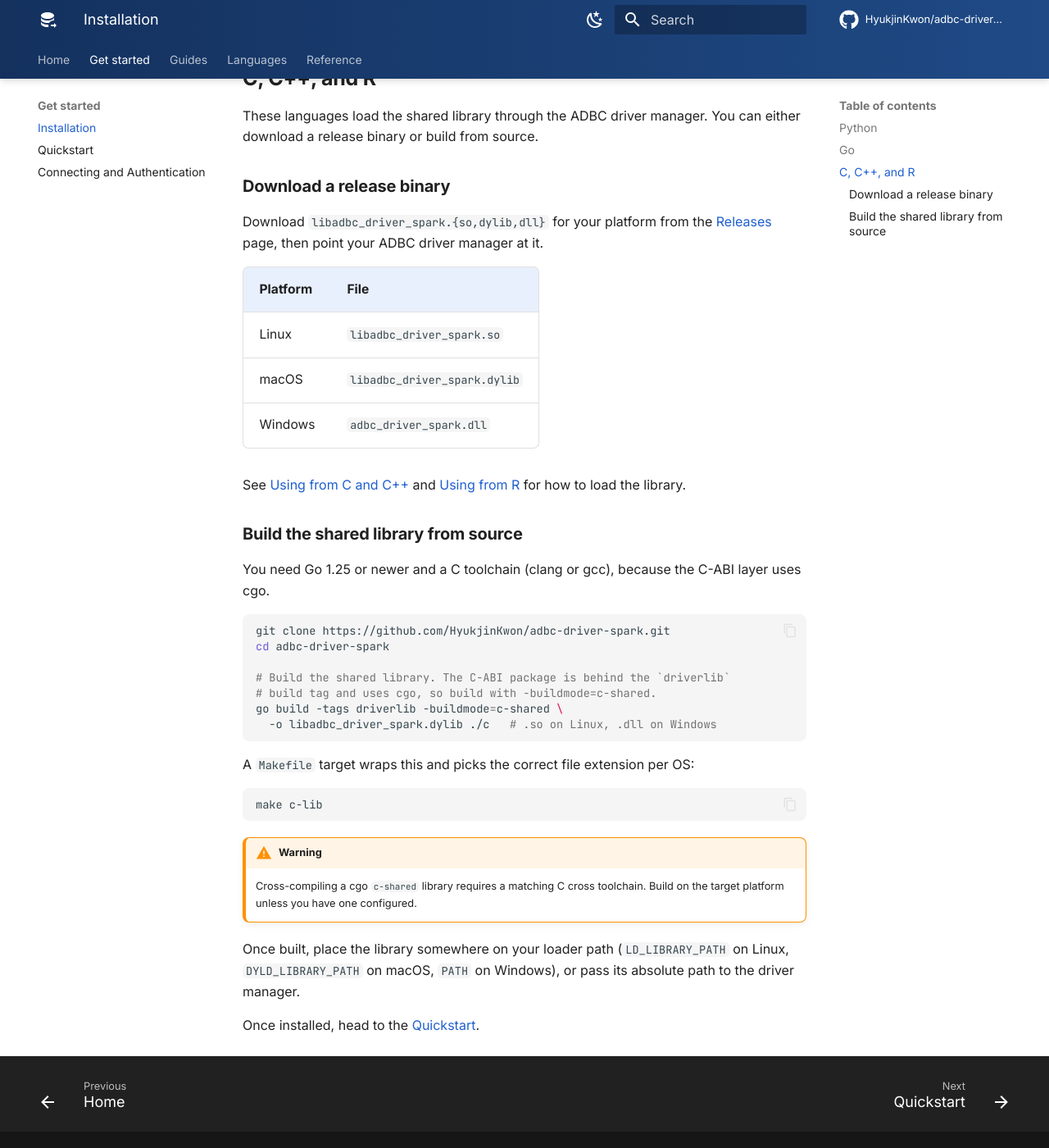
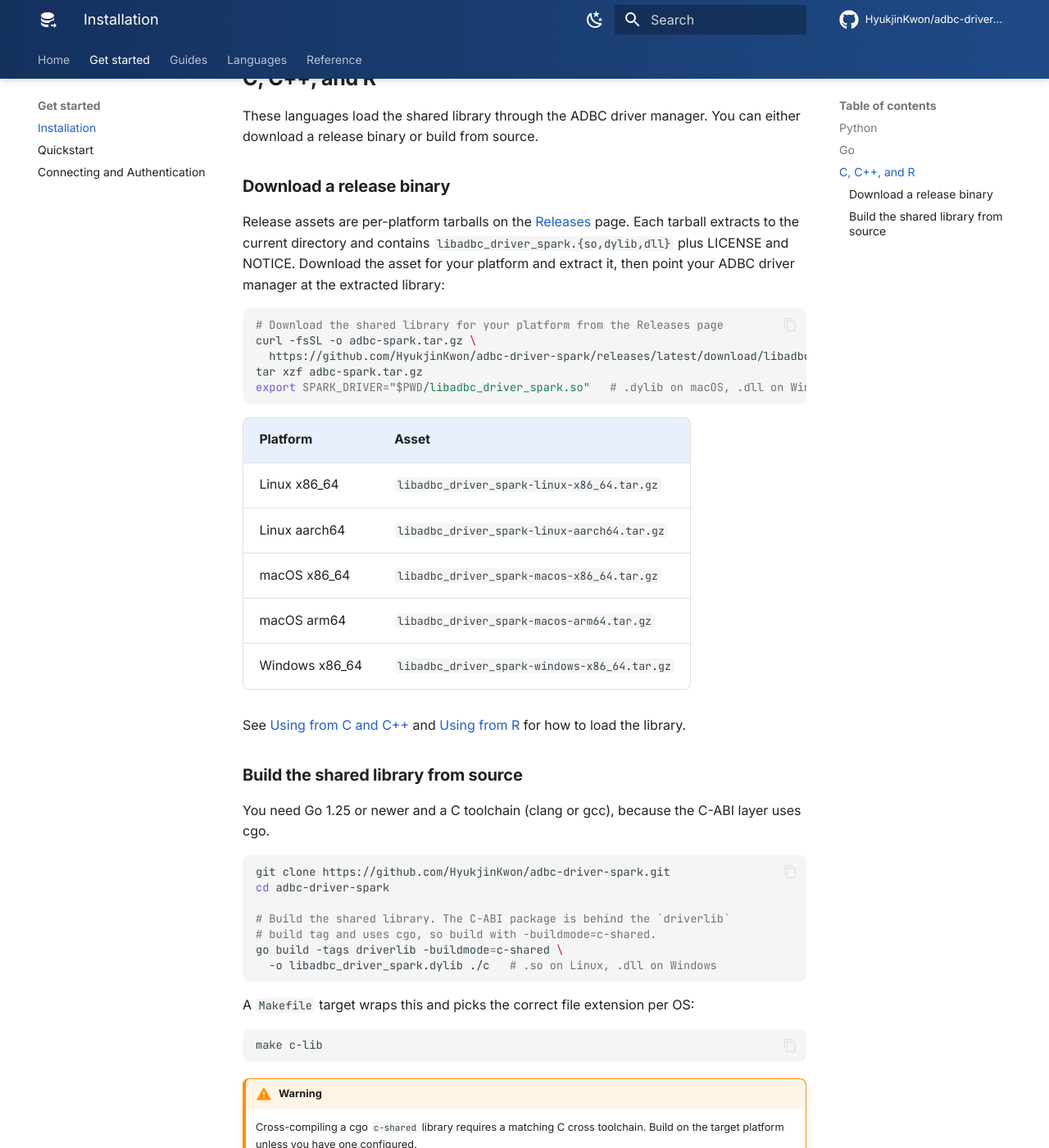
Before and after one commit to HyukjinKwon/adbc-driver-spark, an MkDocs documentation site: the page built from docs/installation.md, in a window 1280 px wide and 1400 px high, scrolled down 896 px. Shown: the whole window at 82% size. Built offline with MkDocs 1.6.1 and Material for MkDocs 9.7.7, drawn with Linux system fonts in a browser that asks for light colours; comment, search, counter and statistics services are not loaded.

Commit message:
docs: get the shared library from GitHub Releases for C/R/Rust/Ruby
The C/C++, R, Rust, and Ruby guides told users to locate the driver library via
the pip-installed Python package, which those users will not have. Lead with the
GitHub Releases shared-library tarball (the actual distribution for those
ecosystems) and keep the pip-bundled path only as a secondary convenience.

Co-authored-by: Isaac

````diff
--- a/docs/installation.md
+++ b/docs/installation.md
@@ -40,15 +40,28 @@ either download a release binary or build from source.
 
 ### Download a release binary
 
-Download `libadbc_driver_spark.{so,dylib,dll}` for your platform from the
-[Releases](https://github.com/HyukjinKwon/adbc-driver-spark/releases) page, then
-point your ADBC driver manager at it.
+Release assets are per-platform tarballs on the
+[Releases](https://github.com/HyukjinKwon/adbc-driver-spark/releases) page. Each
+tarball extracts to the current directory and contains
+`libadbc_driver_spark.{so,dylib,dll}` plus LICENSE and NOTICE. Download the asset
+for your platform and extract it, then point your ADBC driver manager at the
+extracted library:
 
-| Platform | File |
-|----------|------|
-| Linux    | `libadbc_driver_spark.so` |
-| macOS    | `libadbc_driver_spark.dylib` |
-| Windows  | `adbc_driver_spark.dll` |
+```bash
+# Download the shared library for your platform from the Releases page
+curl -fsSL -o adbc-spark.tar.gz \
+  https://github.com/HyukjinKwon/adbc-driver-spark/releases/latest/download/libadbc_driver_spark-linux-x86_64.tar.gz
+tar xzf adbc-spark.tar.gz
+export SPARK_DRIVER="$PWD/libadbc_driver_spark.so"   # .dylib on macOS, .dll on Windows
+```
+
+| Platform        | Asset |
+|-----------------|-------|
+| Linux x86_64    | `libadbc_driver_spark-linux-x86_64.tar.gz` |
+| Linux aarch64   | `libadbc_driver_spark-linux-aarch64.tar.gz` |
+| macOS x86_64    | `libadbc_driver_spark-macos-x86_64.tar.gz` |
+| macOS arm64     | `libadbc_driver_spark-macos-arm64.tar.gz` |
+| Windows x86_64  | `libadbc_driver_spark-windows-x86_64.tar.gz` |
 
 See [Using from C and C++](usage-c.md) and [Using from R](usage-r.md) for how to
 load the library.
````
Also changed, not shown: docs/usage-c.md (+23 -6 lines), docs/usage-r.md (+21 -9 lines), docs/usage-ruby.md (+25 -3 lines), docs/usage-rust.md (+25 -3 lines), examples/c/README.md (+23 -9 lines), examples/r/README.md (+21 -6 lines), examples/ruby/README.md (+24 -2 lines).
